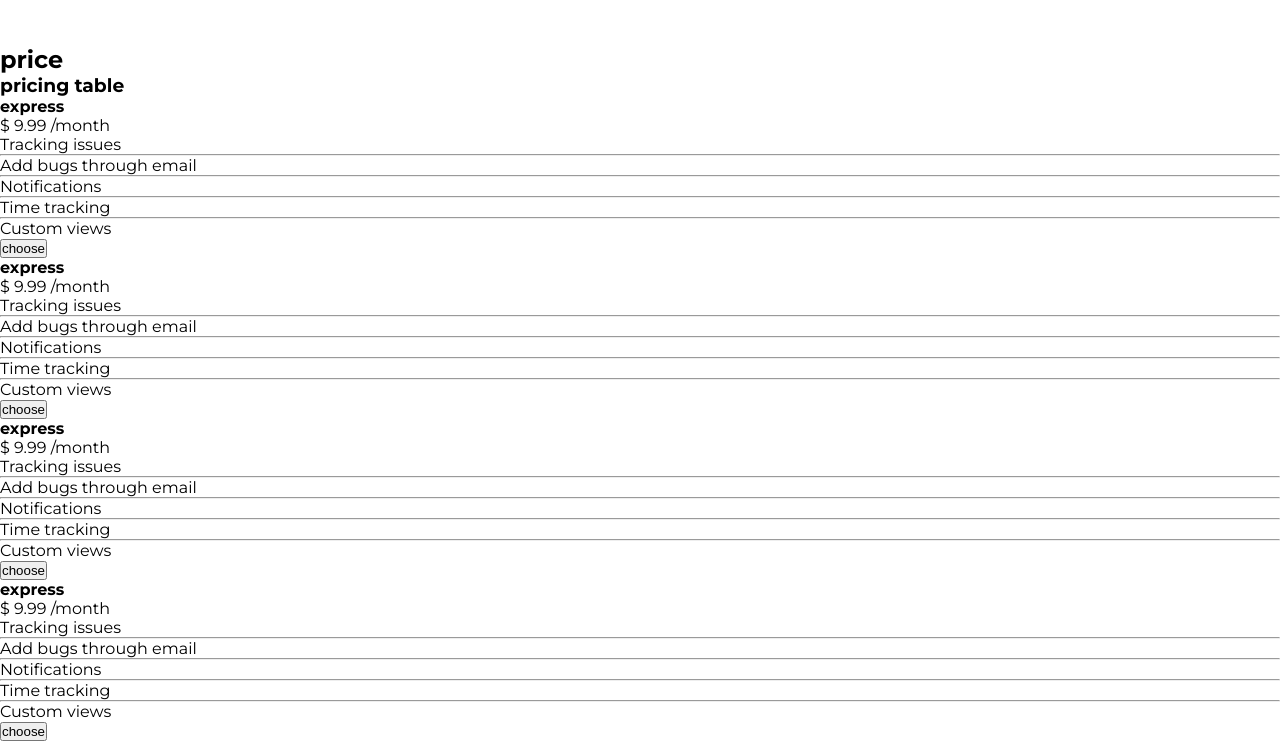
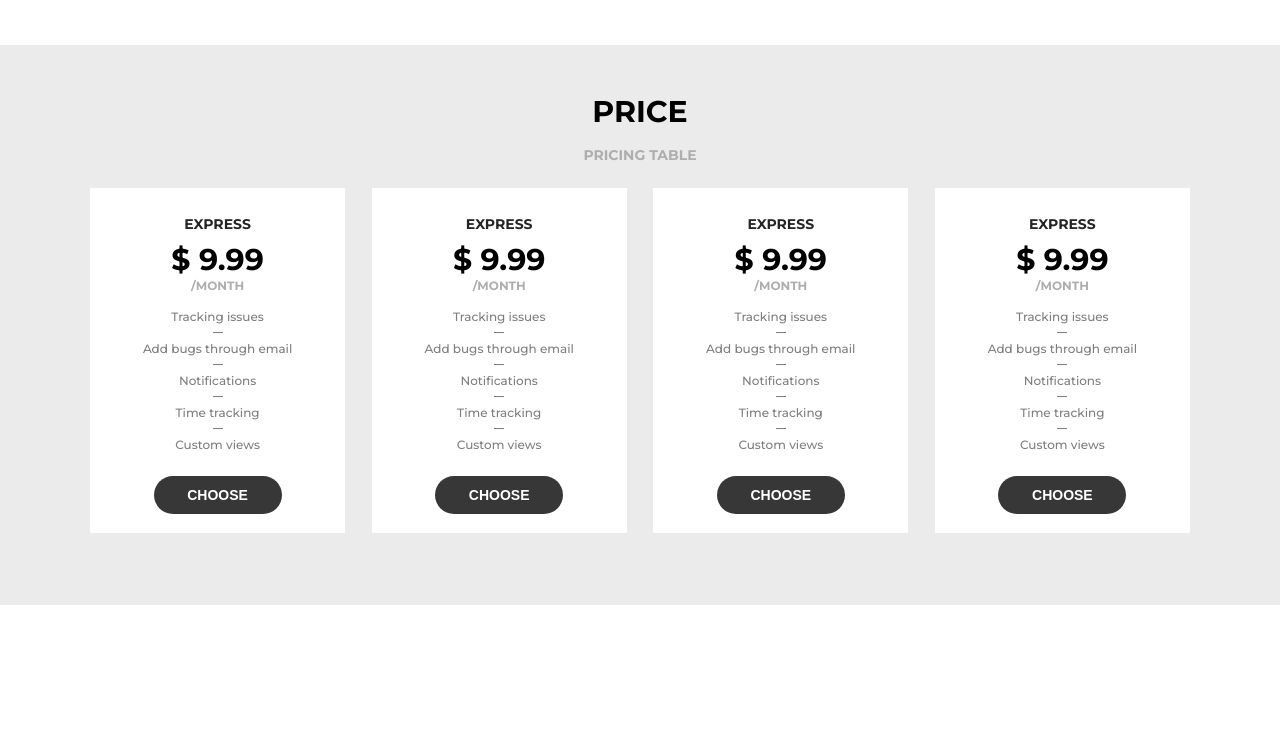
Before and after one commit to kubkil/SM-12-8, a website: page index.html in a window 1280 px wide. Shown: the part 3786-4527 px from the top of the page. After the commit the page ends 4391 px from the top, so only its background shows below. Drawn offline with nearby package versions, Linux system fonts and the light colour scheme; files that its build step writes are made by us from their sources.

Commit message:
import prices

```diff
--- a/scss/style.scss
+++ b/scss/style.scss
@@ -42,3 +42,4 @@ ul {
 @import 'projects';
 @import 'team';
 @import 'clients';
+@import 'prices';
```
